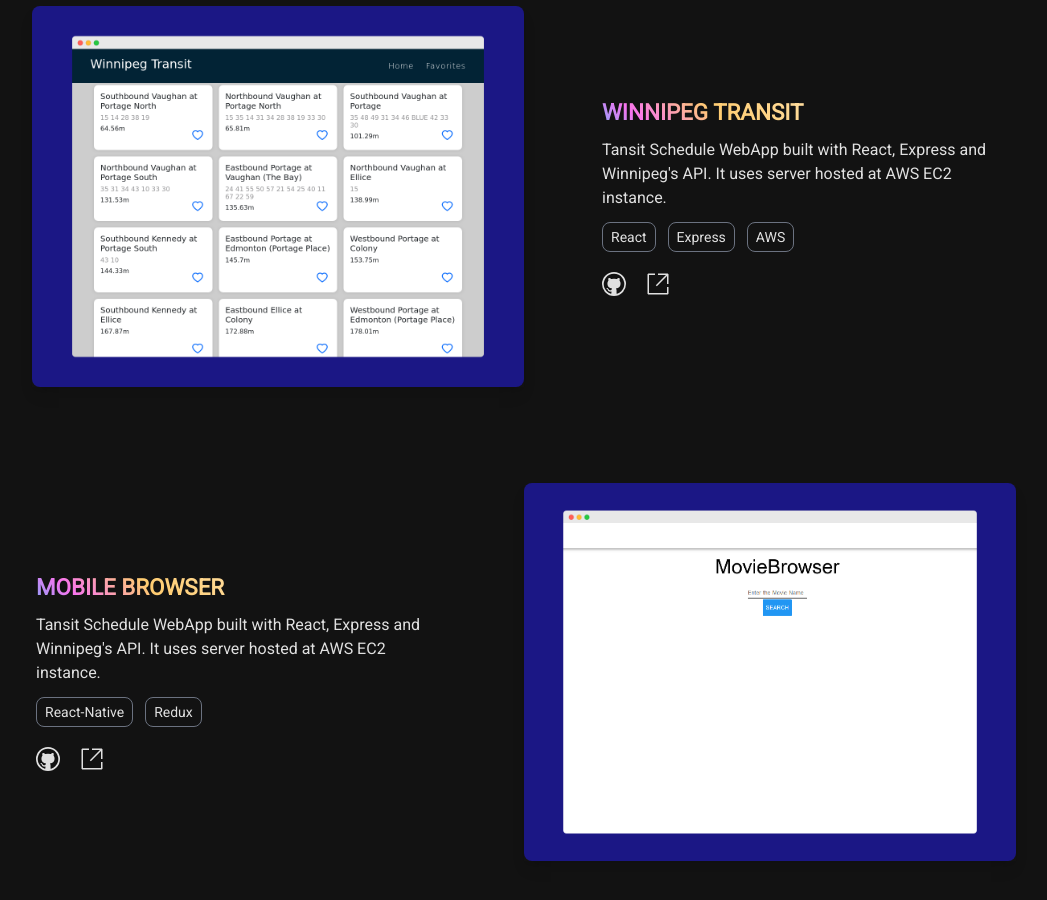
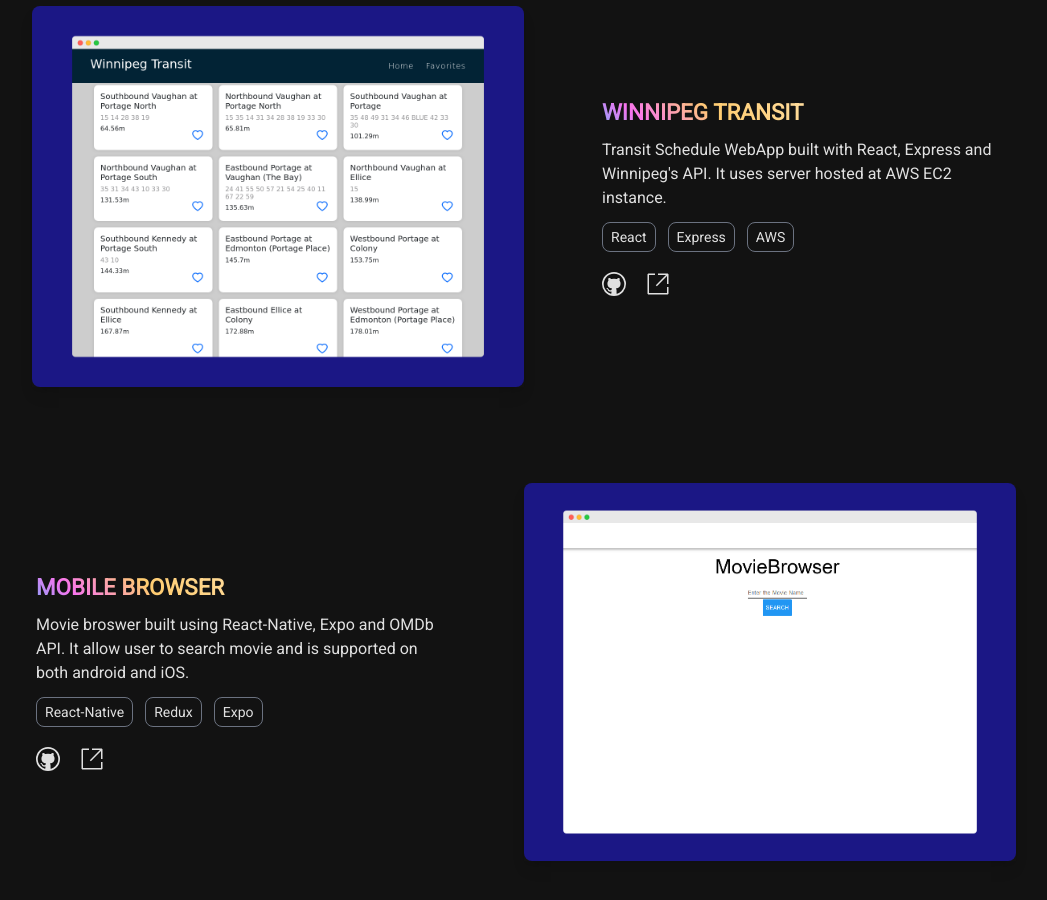
Before and after one commit to jobanpreet27/Portfolio, a React (Create React App) app: page / in a window 1280 px wide. Shown: the part 980-1880 px from the top of the page, without its empty margins (116-1163 px from the left). Built offline with nearby package versions, Linux system fonts and the light colour scheme.

Commit message:
update projects info

```diff
--- a/src/components/projectData.js
+++ b/src/components/projectData.js
@@ -3,7 +3,7 @@
     title: "Winnipeg Transit",
     image: "./images/wt-mockup.png",
     description:
-      "Tansit Schedule WebApp built with React, Express and Winnipeg's API. It uses server hosted at AWS EC2 instance.",
+      "Transit Schedule WebApp built with React, Express and Winnipeg's API. It uses server hosted at AWS EC2 instance.",
     tools: ["React", "Express", "AWS"],
     github: "https://github.com/jobanpreet27/winnipeg-transit-webapp",
     link: "https://transit.jobanpreet.ca/",
@@ -12,8 +12,8 @@
     title: "Mobile Browser",
     image: "./images/mb-mockup.png",
     description:
-      "Tansit Schedule WebApp built with React, Express and Winnipeg's API. It uses server hosted at AWS EC2 instance.",
-    tools: ["React-Native", "Redux"],
+      "Movie broswer built using React-Native, Expo and OMDb API. It allow user to search movie and is supported on both android and iOS. ",
+    tools: ["React-Native", "Redux", "Expo"],
     github: "https://github.com/jobanpreet27/movie-browser",
     link: "https://github.com/jobanpreet27/movie-browser",
   },
```
